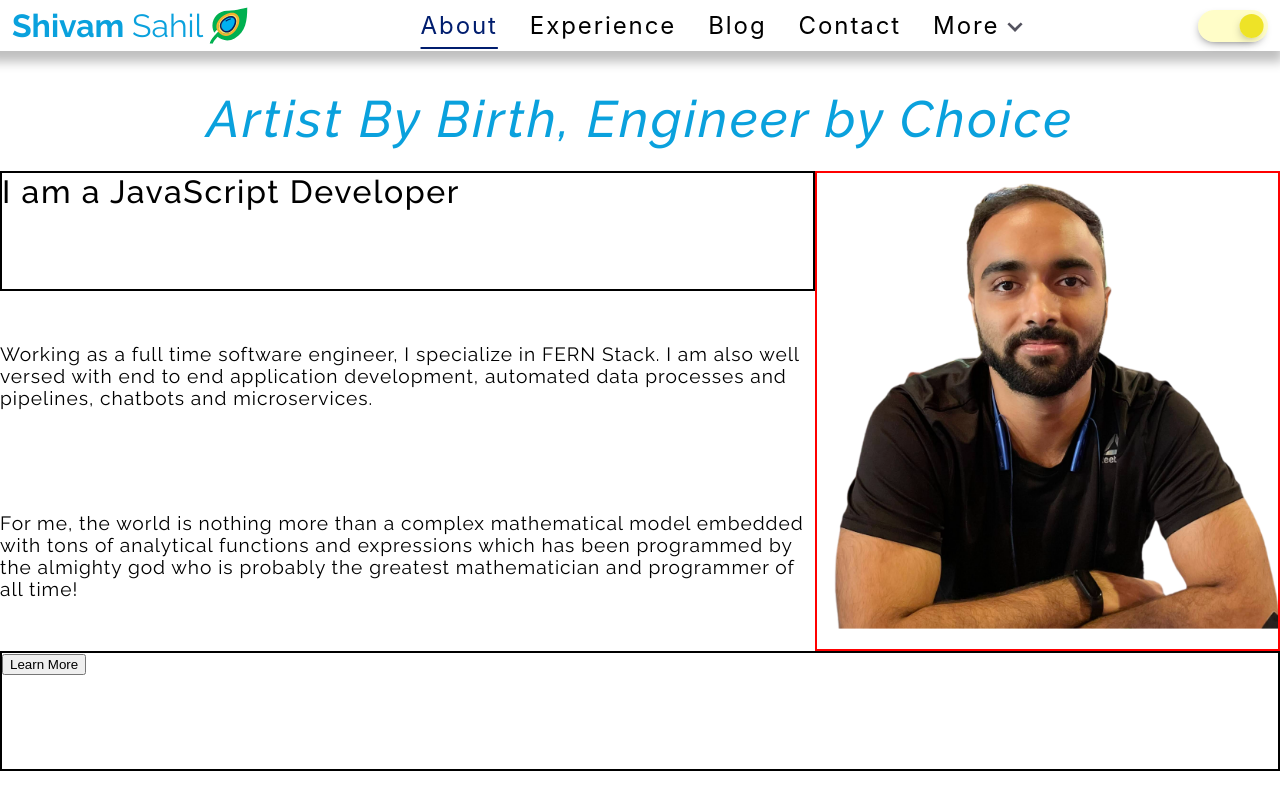
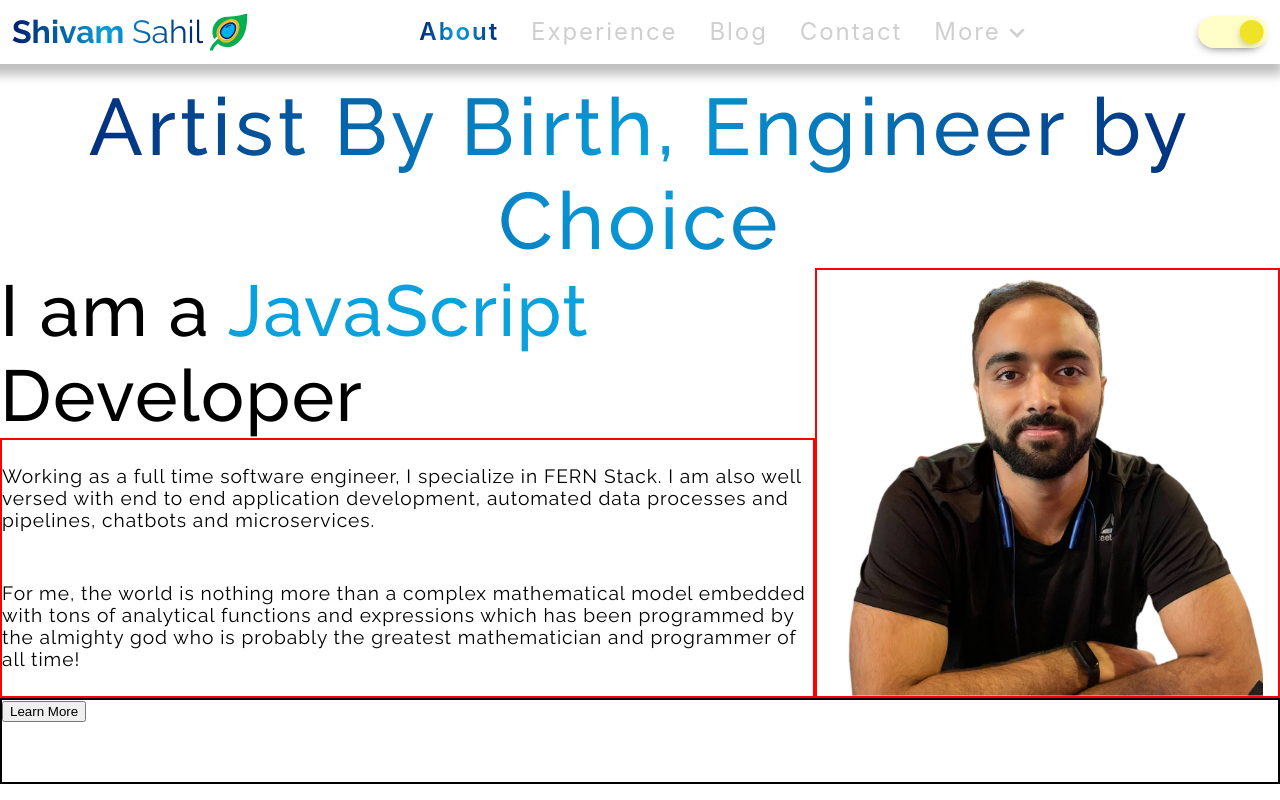
Before and after one commit to sedhha/next-js-pf-v2, a Next.js app: page / in a window 1280 px wide. Built offline with nearby package versions, Linux system fonts and the light colour scheme.

Commit message:
Updated Look and Feel

```diff
--- a/components/HomePage/index.tsx
+++ b/components/HomePage/index.tsx
@@ -6,13 +6,13 @@ import { useAppSelector } from '../../redux/tools/hooks';
 export default function HomePage() {
 	const { darkMode } = useAppSelector((state) => state.navigation);
 	return (
-		<React.Fragment>
-			<div className={`headers ${darkMode ? 'darkMode' : 'lightMode'}`}>
+		<div className={darkMode ? 'darkMode' : 'lightMode'}>
+			<div className="header">
 				<Header />
 			</div>
 			<div className="body">
 				<Intro />
 			</div>
-		</React.Fragment>
+		</div>
 	);
 }
--- a/components/Intro/Intro.module.css
+++ b/components/Intro/Intro.module.css
@@ -14,26 +14,41 @@
 }
 .IntroHeaderContent {
 	font-family: var(--railway);
-	font-style: italic;
 	font-weight: 500;
-	font-size: 3.2rem;
+	font-size: var(--h1-text);
 	line-height: var(--line-height);
 	letter-spacing: 0.05em;
-	color: var(--light-blue);
+	background: var(--intro-header-content-g1);
+	background: radial-gradient(
+		circle farthest-corner at center center,
+		var(--intro-header-content-g1) 0%,
+		var(--intro-header-content-g2) 100%
+	);
+	-moz-background-clip: text;
+	background-clip: text;
+	-webkit-background-clip: text;
+	-webkit-text-fill-color: transparent;
 	text-align: center;
 	margin-top: 1rem;
+	transition: var(--fade-transition);
 }
 
 .IntroTagline {
 	font-family: var(--railway);
-	border: 2px solid black;
 	font-style: normal;
 	font-weight: 500;
-	font-size: 2rem;
+	font-size: var(--h2-text);
 	line-height: var(--line-height);
-	letter-spacing: 0.05em;
-	color: var(--normal-text-color);
+	letter-spacing: 0.02em;
+	color: var(--intro-tag-line);
 	grid-area: 2 / 1 / 3 / 8;
+	transition: var(--fade-transition);
+	margin: auto;
+}
+
+.IntroTagline_special {
+	color: var(--intro-tag-line-special);
+	transition: var(--fade-transition);
 }
 
 .IntroPara {
@@ -41,6 +56,7 @@
 	flex-direction: column;
 	justify-content: space-around;
 	grid-area: 3 / 1 / 6 / 8;
+	border: 2px solid red;
 }
 
 .IntroPara h4 {
--- a/components/Intro/index.tsx
+++ b/components/Intro/index.tsx
@@ -16,7 +16,10 @@ export default function Introduction() {
 					alt={'Shivam -Sahil: Developer'}
 				/>
 			</div>
-			<h2 className={classes.IntroTagline}>I am a JavaScript Developer</h2>
+			<h2 className={classes.IntroTagline}>
+				I am a <span className={classes.IntroTagline_special}>JavaScript</span>{' '}
+				Developer
+			</h2>
 			<div className={classes.IntroPara}>
 				<h4>
 					Working as a full time software engineer, I specialize in FERN Stack. I am
--- a/components/header/DarkModeToggle.module.css
+++ b/components/header/DarkModeToggle.module.css
@@ -7,7 +7,7 @@
 	position: relative;
 	cursor: pointer;
 	background-color: var(--switch-board-background-color);
-	transition: var(--transition-animation);
+	transition: var(--fade-transition);
 
 }
 
@@ -18,7 +18,7 @@
 	border-radius: 50%;
 	box-shadow: -2px 4px 12px -7px #000000;
 	background-color: var(--switch-button-color);
-	transition: var(--transition-animation);
+	transition: var(--fade-transition);
 
 }
 
@@ -28,7 +28,7 @@
 			(var(--toggle-switch-board-height) / 2) -
 				(var(--toggle-switch-button-height) / 2)
 		);
-	transition: var(--transition-animation);
+	transition: var(--fade-transition);
 }
 
 .ToggleSwitch_off {
@@ -37,7 +37,7 @@
 			(var(--toggle-switch-board-height) / 2) -
 				(var(--toggle-switch-button-height) / 2)
 		);
-	transition: var(--transition-animation);
+	transition: var(--fade-transition);
 }
 
 @media only screen and (max-width: 620px) {
--- a/components/header/NavItems/NavItems.module.css
+++ b/components/header/NavItems/NavItems.module.css
@@ -39,14 +39,25 @@
 }
 
 .ActiveItem {
-	color: var(--active-blue);
-	text-decoration: underline;
-	text-underline-offset: 0.8rem;
+	font-weight: 600;
+	background: var(--intro-header-content-g1);
+	background: radial-gradient(
+		circle farthest-corner at center center,
+		var(--intro-header-content-g1) 0%,
+		var(--intro-header-content-g2) 100%
+	);
+	-moz-background-clip: text;
+	background-clip: text;
+	-webkit-background-clip: text;
+	-webkit-text-fill-color: transparent;
+	transition: var(--fade-transition);
+
 }
 
 .ShowMoreIcon {
 	font-size: 2rem;
-	color: var(--inactive-silver-dark);
+	color: var(--passive-nav-item-color);
+	transition: var(--fade-transition);
 }
 .Expander {
 	position: absolute;
@@ -54,7 +65,7 @@
 	right: 0;
 	width: max-content;
 	padding: 1rem;
-	background-color: var(--light-background-color);
+	background-color: var(--header-background-color);
 	box-shadow: var(--box-shadow-thin);
 	text-align: end;
 	border-radius: 0.4rem;
@@ -72,7 +83,8 @@
 	display: none;
 }
 .PassiveItem {
-	color: var(--inactive-silver);
+	color: var(--passive-nav-item-color);
+	transition: var(--fade-transition);
 }
 
 @media only screen and (max-width: 620px) {
--- a/components/header/NavItems/index.tsx
+++ b/components/header/NavItems/index.tsx
@@ -48,7 +48,7 @@ export default function NavItems() {
 							className={[
 								classes.NavItem,
 								isLastItem ? classes.LastItem : null,
-								isActive ? classes.ActiveItem : null
+								isActive ? classes.ActiveItem : classes.PassiveItem
 							].join(' ')}
 							onClick={() => !isLastItem && dispatch(updateActiveSlice(item.value))}
 							onMouseEnter={() => {
@@ -69,6 +69,7 @@ export default function NavItems() {
 										{navItems.slice(5, navItems.length - 1).map((item) => {
 											const isActive =
 												(activeItem ? activeItem.value : activeSection) === item.value;
+
 											return (
 												<h4
 													key={item.value}
--- a/components/header/header.module.css
+++ b/components/header/header.module.css
@@ -8,7 +8,7 @@
 	gap: 0.5rem;
 	height: 100%;
 	background: var(--header-background-color);
-	transition: var(--transition-animation);
+	transition: var(--fade-transition);
 
 }
 
@@ -23,7 +23,19 @@
 	font-weight: 700;
 	font-size: 2rem;
 	line-height: var(--lineheight);
-	color: var(--light-blue);
+
+	background: var(--intro-header-content-g1);
+	background: radial-gradient(
+		circle farthest-corner at center center,
+		var(--intro-header-content-g1) 0%,
+		var(--intro-header-content-g2) 100%
+	);
+	-moz-background-clip: text;
+	background-clip: text;
+	-webkit-background-clip: text;
+	-webkit-text-fill-color: transparent;
+	transition: var(--fade-transition);
+
 }
 
 
@@ -35,7 +47,7 @@
 }
 
 .LogoImage:hover {
-	animation: tickle 0.5s linear infinite;
+	animation: tickle 1s linear infinite;
 }
 
 .FocusWord {
@@ -51,47 +63,36 @@
 @keyframes tickle {
 	0% {
 		rotate: 0;
-		translateX: 0;
 	}
 	10% {
-		rotate: 10deg;
-		translateX: 2%;
+		rotate: 36deg;
 	}
 	20% {
-		rotate: 20deg;
-		translateX: 4%;
+		rotate: 72deg;
 
 	}
 	30% {
-		rotate: 30deg;
-		translateX: 6%;
+		rotate: 72deg;
 	}
 	40% {
-		rotate: 40deg;
-		translateX: 8%;
+		rotate: 36deg;
 	}
 	50% {
-		rotate: 50deg;
-		translateX: 10%;
+		rotate: 0deg;
 	}
 	60% {
-		rotate: 60deg;
-		translateX: 8%;
+		rotate: -36deg;
 	}
 	70% {
-		rotate: 50deg;
-		translateX: 6%;
+		rotate: -72deg;
 	}
 	80% {
-		rotate: 40deg;
-		translateX: 4%;
+		rotate: -72deg;
 	}
 	90% {
-		rotate: 30deg;
-		translateX: 2%;
+		rotate: -36deg;
 	}
 	100% {
 		rotate: 0;
-		translateX: 0;
 	}
 }
--- a/styles/global.css
+++ b/styles/global.css
@@ -2,16 +2,23 @@
 :root {
 	/* Colors */
 	--light-background-color: #ffffff;
+	--faded-blue: #7DFFFB;
 	--light-blue: #0aa1dd;
 	--inactive-silver: #cfcfcf;
 	--inactive-silver-dark: #555460;
 	--active-blue: #001d6e;
+	--faded-blue: #19254C;
 	--dark-yellow: rgba(255, 249, 117, 0.4);
 	--light-yellow: rgba(237, 226, 32, 0.961);
 	--normal-text-color: #000;
+	--light-green: #72FF14;
+	--subtle-dark-green: #478C42;
 
 	/* Railway Font */
 	--railway: 'Raleway', sans-serif;
+	--h1-text: 5rem;
+	--h2-text: 4.5rem;
+
 
 	/* Heights */
 	--lineheight: 2rem;
@@ -21,7 +28,9 @@
 	/* Shadows */
 	--box-shadow-thick: -4px 4px 10px 7px rgba(0, 0, 0, 0.25);
 	--box-shadow-thin: -4px 4px 4px 4px rgba(0, 0, 0, 0.25);
-	--transition-animation: all 0.3s linear;
+	--fade-transition: all 0.3s linear;
+
+
 }
 html,
 body {
@@ -46,12 +55,14 @@ p {
 }
 
 .header {
-	height: 10vh;
+	height: 8vh;
 }
 .body {
-	height: 90vh;
+	height: 92vh;
 	overflow-x: hidden;
 	overflow-y: auto;
+	transition: var(--fade-transition);
+	background-color: var(--body-bg);
 }
 
 /* Dark Mode Details */
@@ -60,13 +71,40 @@ p {
 	--switch-board-background-color: var(--dark-yellow);
 	--switch-button-color: var(--light-yellow);
 	--header-background-color: var(--light-background-color);
-	transition: var(--transition-animation);
+	--active-nav-item-color: var(--active-blue);
+	--passive-nav-item-color: var(--inactive-silver);
+	--body-bg: var(--light-background-color);
+	--intro-header-content: var(--normal-text-color);
+	--intro-header-content-g1: var(--light-blue);
+	--intro-header-content-g2: var(--active-blue);
+	--intro-tag-line: var(--normal-text-color);
+	--intro-tag-line-special: var(--light-blue);
+	transition: var(--fade-transition);
 }
 
 .darkMode {
 	--switch-board-background-color: var(--inactive-silver);
 	--switch-button-color: var(--inactive-silver-dark);
 	--header-background-color: var(--active-blue);
-	transition: var(--transition-animation);
+	--active-nav-item-color: var(--light-blue);
+	--passive-nav-item-color: var(--light-background-color);
+	--body-bg: var(--faded-blue);
+	--intro-header-content: var(--light-blue);
+	--intro-header-content-g1: var(--light-green);
+	--intro-header-content-g2: var(--subtle-dark-green);
+	--intro-tag-line: var(--light-background-color);
+	--intro-tag-line-special: var(--light-blue);
+
+	transition: var(--fade-transition);
 
 }
+
+
+
+/* Utility */
+.ctr {
+	height: 100%;
+	width: 100%;
+	justify-content: center;
+	align-items: center;
+}
```
